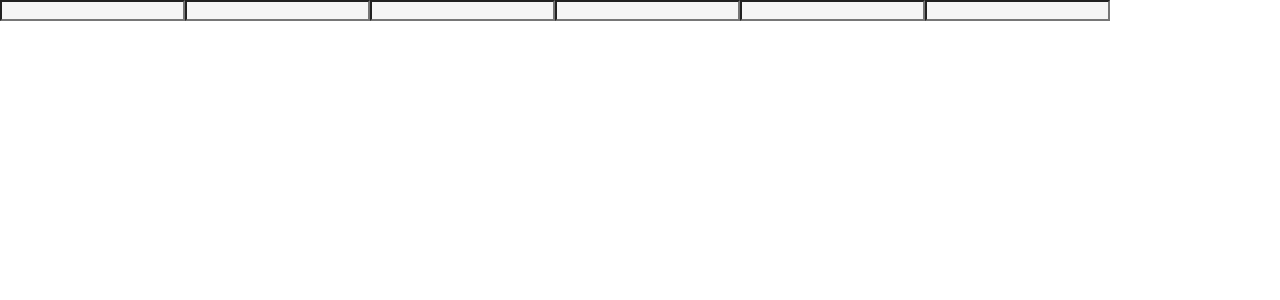
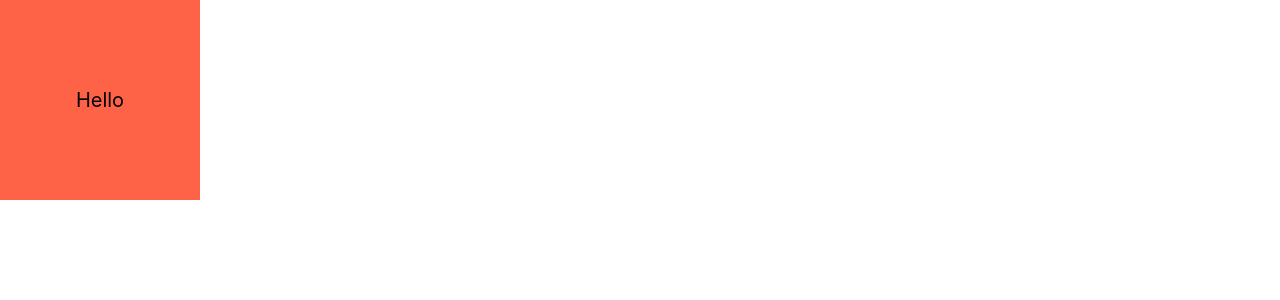
Before and after one commit to sunyoungkim3/React_master, a React (Create React App) app: page / in a window 1280 px wide. Shown: the top 300 px of the page. Built offline with nearby package versions, Linux system fonts and the light colour scheme.

Commit message:
2.4 Animations and Pseudo Selectors

```diff
--- a/src/App.js
+++ b/src/App.js
@@ -1,21 +1,42 @@
-import styled from "styled-components";
-const Father = styled.div`
+import styled, { keyframes } from "styled-components";
+const Wrappered = styled.div`
   display: flex;
 `;
-const Input = styled.input.attrs({ required: true, minLength: "10" })`;
-  background-color: whitesmoke;
+
+const rotationAnimation = keyframes`
+from {
+  transform:rotate(0edg);
+}
+to {
+  transform:rotate(360edg);
+}
+`;
+const Box = styled.div`
+  height: 200px;
+  width: 200px;
+  background-color: tomato;
+  display:flex;
+  justify-content: center;
+  align-items: center;
+  animation: ${rotationAnimation} 1s linear infinite;
+  span{
+    font-size: 20px;
+    &:hover{
+      font-size: 50px;
+    }
+    &:active{
+      opacity: 0;
+    }
+  }
 `;
 
 function App() {
   return (
-    <Father as="header">
-      <Input />
-      <Input />
-      <Input />
-      <Input />
-      <Input />
-      <Input />
-    </Father>
+    <Wrappered>
+      <Box>
+        <span>Hello</span>
+      </Box>
+    </Wrappered>
   );
 }
 export default App;
```
